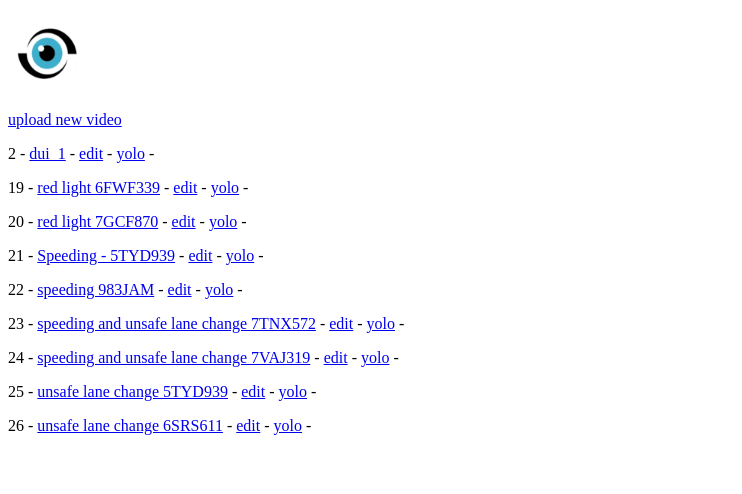
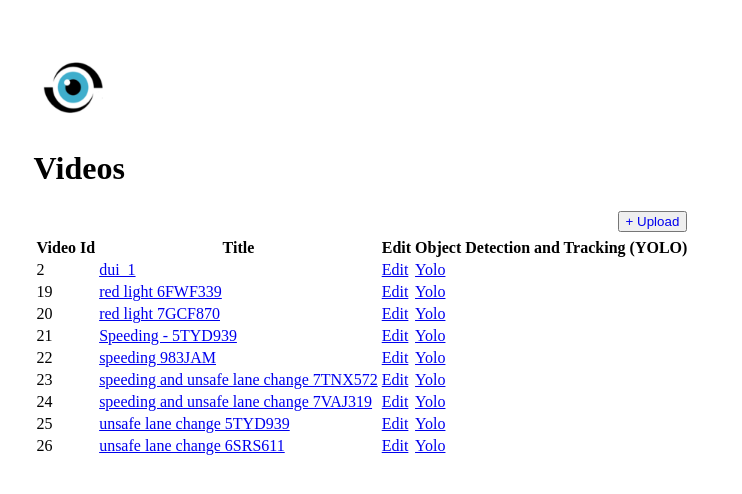
Before and after one commit to striderlzl/ML_b, a Django app: page /videos/ in a window 1280 px wide. Shown: the top 494 px of the page, without its empty margins (0-742 px from the left). Run offline with Django 3.2, Linux system fonts and the light colour scheme; data comes from the database, SQL or seed files in the repository; some libraries are stand-ins or nearby versions.

Commit message:
designed frontend using google material

```diff
--- a/mltr/mltr/settings.py
+++ b/mltr/mltr/settings.py
@@ -29,7 +29,6 @@ ALLOWED_HOSTS = []
 
 
 # Application definition
-
 INSTALLED_APPS = [
     'django.contrib.admin',
     'django.contrib.auth',
@@ -39,6 +38,7 @@ INSTALLED_APPS = [
     'django.contrib.staticfiles',
 
     #thrid party
+    'material',
 
     #owns
     'pages',
--- a/mltr/templates/base.html
+++ b/mltr/templates/base.html
@@ -3,13 +3,21 @@
 <head>
     <meta charset="UTF-8">
     {% load static %}
+
+    {% include 'material/includes/material_css.html' %}
+    {% include 'material/includes/material_js.html' %}
     <title>Home</title>
+<style>
+body
+{
+  padding: 2%;
+}
+</style>
 </head>
+
 <body>
     <div class="container-1" >
       <div class="box-1">
-
-
          <p >
             <a href='{% url 'home'  %}'>
             <img id = 'logo' src = "{% static 'images/logo.png' %}" height= 75 width = 75 class = 'right' /></a>
--- a/mltr/templates/home.html
+++ b/mltr/templates/home.html
@@ -1,6 +1,6 @@
 {% extends 'base.html' %}
 
 {%block content%}
-    <h1>Home Page</h1>
+    <h1>Carma Cam</h1>
     <a href="videos">videos </a>
 {%endblock%}
--- a/mltr/templates/video/show.html
+++ b/mltr/templates/video/show.html
@@ -1,12 +1,34 @@
 {% extends 'base.html' %}
+{% load static %}
+<link rel="stylesheet" href="{% static 'css/show.css' %}">
 
 {%block content%}
-    <a href="{%url 'create' %}">upload new video</a>
-    {% for instance in object_list %}
-        <p>{{ instance.id}} -
-            <a href="{{instance.get_absolute_url}}">{{ instance.title }}</a> -
-            <a href="{%url 'video_update' instance.id %}">edit</a> -
-            <a href="{%url 'video_yolo' instance.id %}">yolo</a> -
-        </p>
-    {% endfor %}
+
+	<h1>Videos</h1>
+    <table style="th,td: padding:2px">
+
+    	<tr>
+			<td colspan="4" style="text-align: right; padding-bottom: 4px; border: 0px solid black">
+			<button> <a href="{%url 'create' %}" style="text-decoration: none"> + Upload </a></button>
+			</td>
+		</tr>
+
+		<tr>
+			<th> Video Id </th>
+			<th> Title</th>
+			<th> Edit </th>
+			<th> Object Detection and Tracking (YOLO) </th>
+		</tr>
+	    {% for instance in object_list %}
+	    	<tr>
+
+	    	<td>{{ instance.id}}</td>
+	    	<td><a href="{{instance.get_absolute_url}}">{{ instance.title }}</a></td>
+	        <td><a href="{%url 'video_update' instance.id %}">Edit</a></td>
+	        <td><a href="{%url 'video_yolo' instance.id %}">Yolo</a></td>
+	        </p>
+	        </tr>
+	    {% endfor %}
+    </table>
+
 {%endblock%}
```
Also changed, not shown: mltr/static/css/show.css (added, +14 -0 lines), mltr/templates/video/create.html (+8 -1 lines), mltr/templates/video/detail.html (+9 -4 lines).
